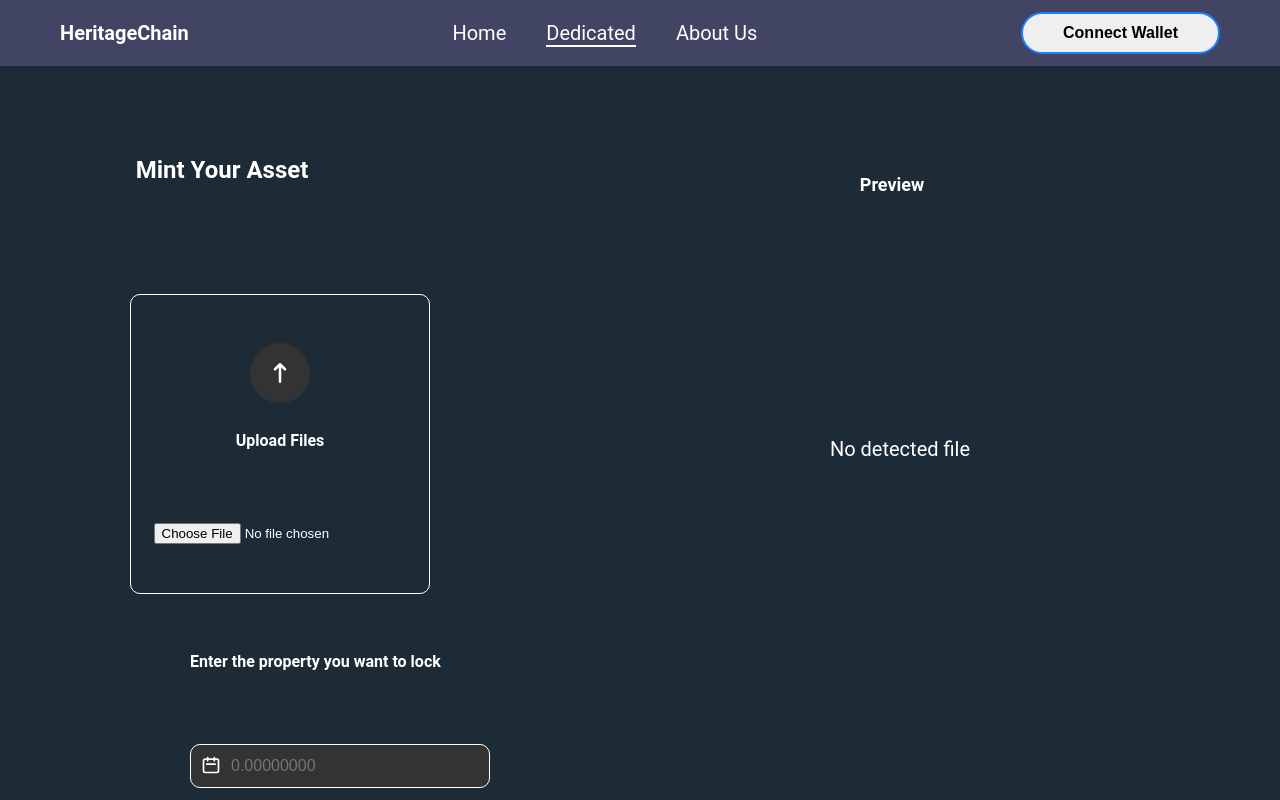
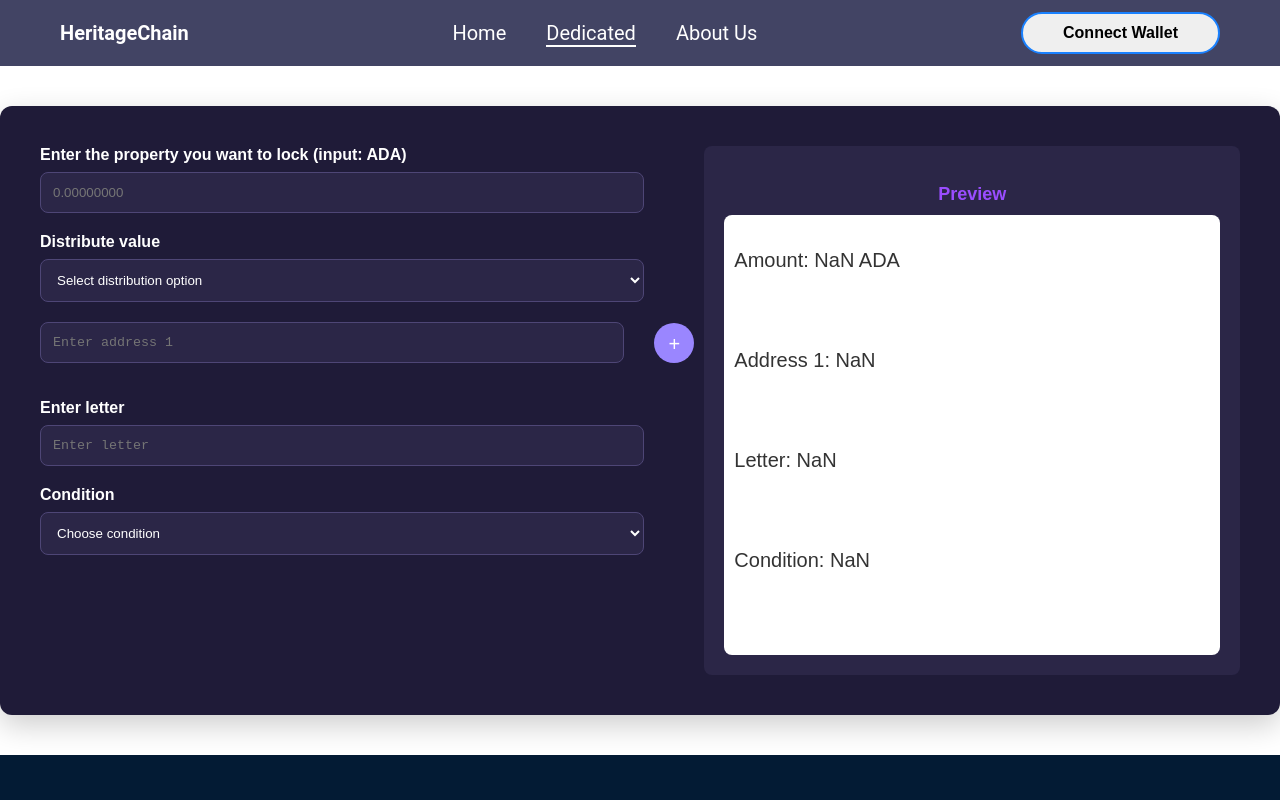
Before and after one commit to longdevbf/Heritage-Chain-Project, a Next.js app: page /Dedicated1 in a window 1280 px wide. Shown: the top 800 px of the page. Built offline with nearby package versions, Linux system fonts and the light colour scheme; what @meshsdk/react would draw is missing.

Commit message:
part2-dedicated1final

```diff
--- a/pages/Dedicated1.tsx
+++ b/pages/Dedicated1.tsx
@@ -1,99 +1,171 @@
-import React, { useState } from 'react';
+import { useState, useRef } from 'react';
 
-const MintAsset = () => {
-  const [file, setFile] = useState<File | null>(null);
-  const [preview, setPreview] = useState<string | null>(null);
+const LockProperty = () => {
+  const [amount, setAmount] = useState('');
+  const [addresses, setAddresses] = useState<string[]>(['']);
+  const [letter, setLetter] = useState('');
+  const [condition, setCondition] = useState('');
+  const [distributeOption, setDistributeOption] = useState<string | null>(null);
+  const [values, setValues] = useState<string[]>(['']);
+  const textareaRef = useRef<HTMLTextAreaElement>(null);
 
-  const handleFileChange = (e: React.ChangeEvent<HTMLInputElement>) => {
-    const selectedFile = e.target.files?.[0];
+  const previewAmount = amount === '' ? 'NaN' : amount;
+  const previewLetter = letter === '' ? 'NaN' : letter;
+  const previewCondition = condition === '' ? 'NaN' : condition;
 
-    if (selectedFile) {
-      setFile(selectedFile);
-
-      // Kiểm tra xem file có phải là hình ảnh hay không
-      if (selectedFile.type.startsWith('image/')) {
-        const fileUrl = URL.createObjectURL(selectedFile);
-        setPreview(fileUrl);
-      } else {
-        alert('Please upload an image file.');
-        setPreview(null); // Xóa preview nếu không phải là ảnh
+  const handleAddAddress = () => {
+    if (addresses.length < 10) {
+      setAddresses([...addresses, '']);
+      setValues([...values, '']); // Thêm giá trị mặc định cho địa chỉ mới
+      if (distributeOption === 'equal') {
+        // Cập nhật giá trị cho tất cả các địa chỉ nếu chọn phân phối đều
+        const newAmount = parseFloat(amount);
+        const valuePerAddress = addresses.length > 0 ? newAmount / addresses.length : 0;
+        setValues(Array(addresses.length).fill(valuePerAddress.toFixed(2)));
       }
     }
   };
 
-  const handleRemovePreview = () => {
-    setFile(null);
-    setPreview(null);
+  const handleRemoveAddress = (index: number) => {
+    const newAddresses = addresses.filter((_, i) => i !== index);
+    setAddresses(newAddresses);
+    const newValues = values.filter((_, i) => i !== index);
+    setValues(newValues);
+  };
+
+  const handleAddressChange = (index: number, value: string) => {
+    const newAddresses = [...addresses];
+    newAddresses[index] = value;
+    setAddresses(newAddresses);
+  };
+
+  const handleValueChange = (index: number, value: string) => {
+    const newValues = [...values];
+    newValues[index] = value;
+    setValues(newValues);
+  };
+
+  const handleAddressResize = (index: number, e: React.ChangeEvent<HTMLTextAreaElement>) => {
+    handleAddressChange(index, e.target.value);
+    e.target.style.height = 'auto';
+    e.target.style.height = `${e.target.scrollHeight}px`;
+  };
+
+  const handleLetterChange = (e: React.ChangeEvent<HTMLTextAreaElement>) => {
+    setLetter(e.target.value);
+    if (textareaRef.current) {
+      textareaRef.current.style.height = 'auto';
+      textareaRef.current.style.height = `${textareaRef.current.scrollHeight}px`;
+    }
+  };
+
+  const handleDistributeOptionChange = (e: React.ChangeEvent<HTMLSelectElement>) => {
+    const value = e.target.value;
+    setDistributeOption(value);
+    if (value === 'equal') {
+      const newAmount = parseFloat(amount);
+      const valuePerAddress = addresses.length > 0 ? newAmount / addresses.length : 0;
+      setValues(Array(addresses.length).fill(valuePerAddress.toFixed(2)));
+    } else {
+      setValues(Array(addresses.length).fill(''));
+    }
   };
 
   return (
-    <div className="mint-asset">
-      <div className="mint-asset__header">
-        <h2 className="mint-asset__title">Mint Your Asset</h2>
-        <h3 className="mint-asset__preview">Preview</h3>
+    <div className="lock-property">
+      <div className="lock-property__form">
+        <label className="lock-property__label">Enter the property you want to lock (input: ADA)</label>
+        <input
+          type="number"
+          className="lock-property__input"
+          placeholder="0.00000000"
+          value={amount}
+          onChange={(e) => setAmount(e.target.value)}
+        />
+
+        <label className="lock-property__label">Distribute value</label>
+        <select
+          className="lock-property__select"
+          onChange={handleDistributeOptionChange}
+          value={distributeOption || ''}
+        >
+          <option value="">Select distribution option</option>
+          <option value="equal">Distribute equally</option>
+          <option value="set">Set individual values</option>
+        </select>
+
+        {addresses.map((address, index) => (
+          <div key={index} className="lock-property__address-container">
+            <div className="lock-property__address-input-container">
+              <textarea
+                className="lock-property__textarea"
+                placeholder={`Enter address ${index + 1}`}
+                value={address}
+                onChange={(e) => handleAddressResize(index, e)}
+                rows={1}
+                style={{ resize: 'none' }}
+              />
+              {index === 0 && addresses.length < 10 && (
+                <button className="lock-property__add-button" onClick={handleAddAddress}>+</button>
+              )}
+              {addresses.length > 1 && (
+                <button className="lock-property__remove-button" onClick={() => handleRemoveAddress(index)}>-</button>
+              )}
+            </div>
+            {distributeOption === 'set' && (
+              <input
+                type="number"
+                className="lock-property__input"
+                placeholder={`Value for address ${index + 1}`}
+                value={values[index]}
+                onChange={(e) => handleValueChange(index, e.target.value)}
+              />
+            )}
+          </div>
+        ))}
+
+        <label className="lock-property__label">Enter letter</label>
+        <textarea
+          ref={textareaRef}
+          className="lock-property__textarea"
+          placeholder="Enter letter"
+          value={letter}
+          onChange={handleLetterChange}
+          rows={1}
+        />
+
+        <label className="lock-property__label">Condition</label>
+        <select
+          className="lock-property__select"
+          value={condition}
+          onChange={(e) => setCondition(e.target.value)}
+        >
+          <option value="">Choose condition</option>
+          <option value="Condition 1">Condition 1</option>
+          <option value="Condition 2">Condition 2</option>
+          <option value="Condition 3">Condition 3</option>
+          <option value="Condition 4">Condition 4</option>
+        </select>
       </div>
 
-      <div className="mint-asset__body">
-        <div className="mint-asset__upload">
-          <div className="mint-asset__upload-box">
-            <div className="mint-asset__upload-icon">
-            <svg
-              xmlns="http://www.w3.org/2000/svg"
-              width="24"
-              height="24"
-              fill="none"
-              viewBox="0 0 24 24"
-              stroke="currentColor"
-            >
-              <path
-                strokeLinecap="round"
-                strokeLinejoin="round"
-                strokeWidth="2"
-                d="M12 19V5m0 0L8 9m4-4l4 4"
-              />
-            </svg>
-            </div>
-            <p className="mint-asset__upload-text">Upload Files</p>
-            <input type="file" onChange={handleFileChange} className="mint-asset__upload-input" />
-          </div>
-        </div>
-
-        <div className="mint-asset__preview-box" style={{ display: 'flex', justifyContent: 'center', alignItems: 'center', height: '200px', textAlign: 'center' }}>
-          {preview ? (
-            <div>
-              <img src={preview} alt="Preview" className="mint-asset__preview-img" style={{ maxWidth: '100%', height: 'auto' }} />
-            </div>
-          ) : (
-            <p  style={{ color: '#fff'}}>No detected file</p>
-          )}
-        </div>
-      </div>
-
-      <div className="mint-asset__footer">
-        <p className="mint-asset__footer-text">Enter the property you want to lock</p>
-        <div className="mint-asset__footer-input">
-          <div className="mint-asset__footer-input-icon">
-            <svg
-              xmlns="http://www.w3.org/2000/svg"
-              width="24"
-              height="24"
-              fill="none"
-              viewBox="0 0 24 24"
-              stroke="currentColor"
-            >
-              <path
-                strokeLinecap="round"
-                strokeLinejoin="round"
-                strokeWidth="2"
-                d="M8 7V3m8 4V3m-9 8h10M5 21h14a2 2 0 002-2V7a2 2 0 00-2-2H5a2 2 0 00-2 2v12a2 2 0 002 2z"
-              />
-            </svg>
-          </div>
-          <input className="mint-asset__footer-input-field" type="text" placeholder="0.00000000" />
+      <div className="lock-property__preview">
+        <h3 className="lock-property__preview-title">Preview</h3>
+        <div className="lock-property__preview-box">
+          <p>Amount: {previewAmount} ADA</p>
+          {addresses.map((address, index) => (
+            <p key={index}>
+              Address {index + 1}: {address === '' ? 'NaN' : address}
+              {distributeOption === 'set' && values[index] && (
+                <span> - Value: {values[index]}</span>
+              )}
+            </p>
+          ))}
+          <p>Letter: {previewLetter}</p>
+          <p>Condition: {previewCondition}</p>
         </div>
       </div>
     </div>
   );
 };
 
-export default MintAsset;
+export default LockProperty;
--- a/styles/dedicated1.css
+++ b/styles/dedicated1.css
@@ -1,125 +1,130 @@
-.mint-asset {
+/* Tạo phong cách tổng quan hiện đại và gọn gàng */
+.lock-property {
+  display: flex;
+  justify-content: space-between;
+  padding: 40px;
+  background-color: #1f1b38;
+  color: white;
+  font-family: 'Arial', sans-serif;
+  border-radius: 12px;
+  max-width: 135rem;
+  margin: 40px auto;
+  box-shadow: 0 10px 30px rgba(0, 0, 0, 0.2);
+}
+
+.lock-property__form {
   display: flex;
   flex-direction: column;
-  width: 100%;
-  height: 100vh;
-  background-color: #1c2b36; /* Màu xanh đậm */
-  color: white;
-  padding: 20px;
+  flex-basis: 55%;
 }
 
-
-  .mint-asset__header {
-    display: flex;
-    justify-content: space-around;
-    align-items: center;
-    margin: 5rem 10rem 0 0;
-  }
-
-  .mint-asset__title {
-    font-size: 24px;
-    font-weight: bold;
-    margin-left: -16rem;
-  }
-
-  .mint-asset__preview {
-    font-size: 18px;
-    font-weight: bold;
-    margin-right: -40px;
-  }
-
-  .mint-asset__body {
-    display: flex;
-    justify-content: space-around;
-    align-items: center;
-    height: 50%;
-    margin-top: 20px;
-  }
-
-  .mint-asset__upload {
-    width: 300px;
-    height: 300px;
-    border: 1px solid white;
-    border-radius: 10px;
-    display: flex;
-    justify-content: center;
-    align-items: center;
-    flex-direction: column;
-  }
-
-  .mint-asset__upload-box {
-    display: flex;
-    flex-direction: column;
-    justify-content: center;
-    align-items: center;
-  }
-
-  .mint-asset__upload-icon {
-    width: 60px;
-    height: 60px;
-    background-color: #333;
-    border-radius: 50%;
-    display: flex;
-    justify-content: center;
-    align-items: center;
-    margin-bottom: 10px;
-  }
-
-  .mint-asset__upload-icon svg {
-    width: 30px;
-    height: 30px;
-  }
-
-  .mint-asset__upload-text {
+.lock-property__label {
+  margin-bottom: 8px;
   font-size: 16px;
   font-weight: bold;
 }
 
-  .mint-asset__preview-box {
-    width: 500px;
-    margin-top: 60px;
-    /* border: 1px solid white; */
-    border-radius: 10px;
-    background-color: transparent;
+.lock-property__input, .lock-property__textarea, .lock-property__select {
+  width: calc(100% - 50px); /* Giảm chiều rộng để có chỗ cho nút + */
+  padding: 12px;
+  margin-bottom: 20px;
+  border: 1px solid #4e4676;
+  border-radius: 8px;
+  background-color: #2b2647;
+  color: white;
+  transition: border-color 0.3s;
 }
 
-  .mint-asset__footer {
+.lock-property__input:focus, .lock-property__textarea:focus, .lock-property__select:focus {
+  border-color: #9a4dff;
+}
+
+.lock-property__textarea {
+  resize: none;
+  overflow: hidden;
+}
+
+.lock-property__address-container {
   display: flex;
   flex-direction: column;
-    justify-content: space-between;
-    align-items: flex-start;
-    margin: 0rem 17rem;
+  margin-bottom: 16px;
 }
 
-  .mint-asset__footer-text {
-    font-size: 16px;
-    font-weight: bold;
+.lock-property__address-input-container {
+  display: flex;
+  align-items: center;
 }
 
-  .mint-asset__footer-input {
-    display: flex;
-    align-items: center;
-    background-color: #333;
-    border: 1px solid white;
-    border-radius: 10px;
-    width: 300px;
-    padding: 10px;
-  }
-
-  .mint-asset__footer-input-icon {
+.lock-property__address-input-container textarea {
+  flex: 1;
   margin-right: 10px;
 }
 
-  .mint-asset__footer-input-icon svg {
-    width: 20px;
-    height: 20px;
+.lock-property__address-container input {
+  margin-bottom: 10px;
 }
 
-  .mint-asset__footer-input-field {
-    background-color: transparent;
+.lock-property__add-button {
+  padding: 10px;
+  margin: 0 0 2rem 2rem;
+  width: 40px;
+  height: 40px;
+  background-color: #9a86ff;
   border: none;
+  border-radius: 50%;
   color: white;
-    font-size: 16px;
-    padding: 0;
-    margin: 0;
+  font-size: 20px;
+  cursor: pointer;
+  transition: background-color 0.3s;
 }
+
+.lock-property__add-button:hover {
+  background-color: #9a4dff;
+}
+
+.lock-property__remove-button {
+  padding: 10px;
+  margin: 0 0 2rem 2rem;
+  width: 40px;
+  height: 40px;
+  background-color: #e60023;
+  border: none;
+  border-radius: 50%;
+  color: white;
+  font-size: 20px;
+  cursor: pointer;
+  transition: background-color 0.3s;
+}
+
+.lock-property__remove-button:hover {
+  background-color: #c8001e;
+}
+
+.lock-property__preview {
+  margin-left: 1rem;
+  flex-basis: 45%;
+  background-color: #2b2647;
+  padding: 20px;
+  border-radius: 8px;
+  display: flex;
+  flex-direction: column;
+  overflow: auto; /* Cho phép cuộn nội dung khi cần */
+}
+
+.lock-property__preview-title {
+  font-size: 18px;
+  margin-bottom: 10px;
+  text-align: center;
+  color: #9a4dff;
+}
+
+.lock-property__preview-box {
+  background-color: #fff;
+  border-radius: 8px;
+  color: #333;
+  padding: 10px;
+  word-wrap: break-word; /* Tự động xuống dòng khi nội dung dài */
+  overflow: auto; /* Cho phép cuộn nội dung khi cần */
+  max-height: 500px; /* Giới hạn chiều cao tối đa của phần preview, có thể điều chỉnh */
+  flex: 1; /* Cho phép chiều cao mở rộng */
+}
```
Lines whose indentation alone changed are shown as unchanged.
